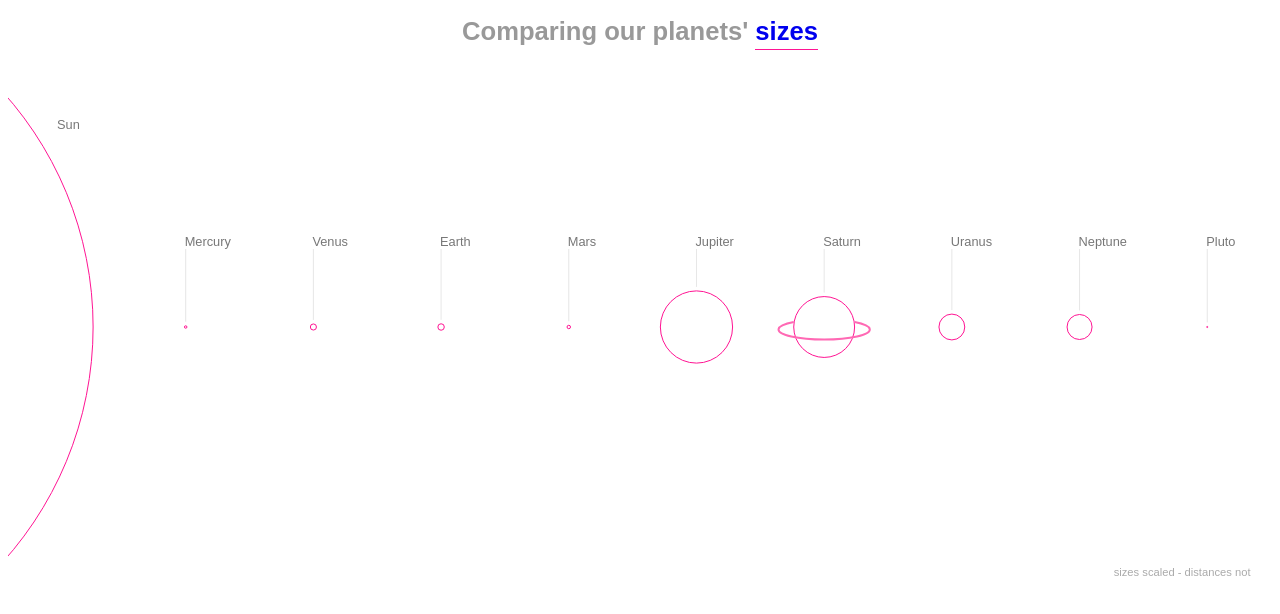
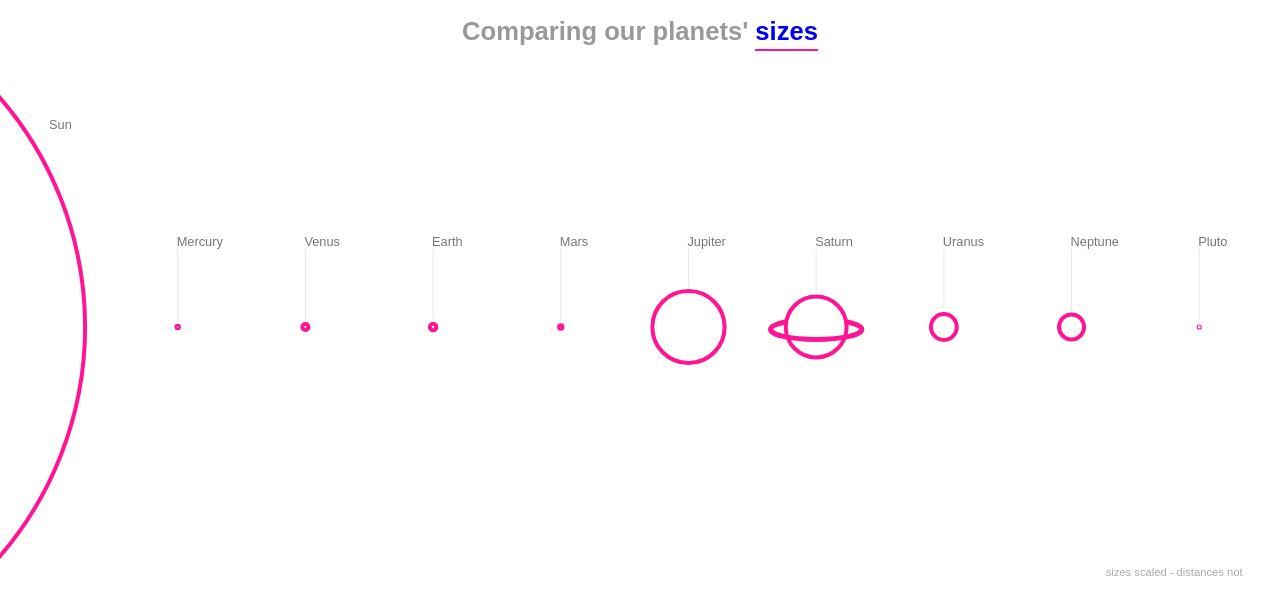
Before and after one commit to GoodToBeHere/pink-planets, a plain HTML site: page index.html in a window 1280 px wide. Drawn offline with nearby package versions, Linux system fonts and the light colour scheme.

Commit message:
Add files via upload

```diff
--- a/css/planets.css
+++ b/css/planets.css
@@ -1,6 +1,7 @@
 body {
 	font-family: Avenir, sans-serif;
 	font-size: 0.8rem;
+	margin: 0;
 }
 
 #headline {
@@ -9,14 +10,14 @@ body {
 }
 
 #pink {
-	border-bottom: 1px solid deeppink;
+	border-bottom: 2px solid deeppink;
 	padding-bottom: 0.25rem;
 }
 
 circle {
 	fill: #fff;
 	stroke: deeppink;
-	stroke-width: 1px;
+	stroke-width: 4px;
 }
 
 line {
--- a/js/planets.js
+++ b/js/planets.js
@@ -94,8 +94,8 @@ d3.csv('data/planets.csv', row, function(error, data) {
 
     svg.append('path')
         .attr('d', saturnArc)
-        .attr('stroke-width', 2)
-        .attr('stroke', 'hotpink')
+        .attr('stroke-width', 5)
+        .attr('stroke', 'deeppink')
         .attr('fill', 'none');
 
   }, dur * 1.2);
```
